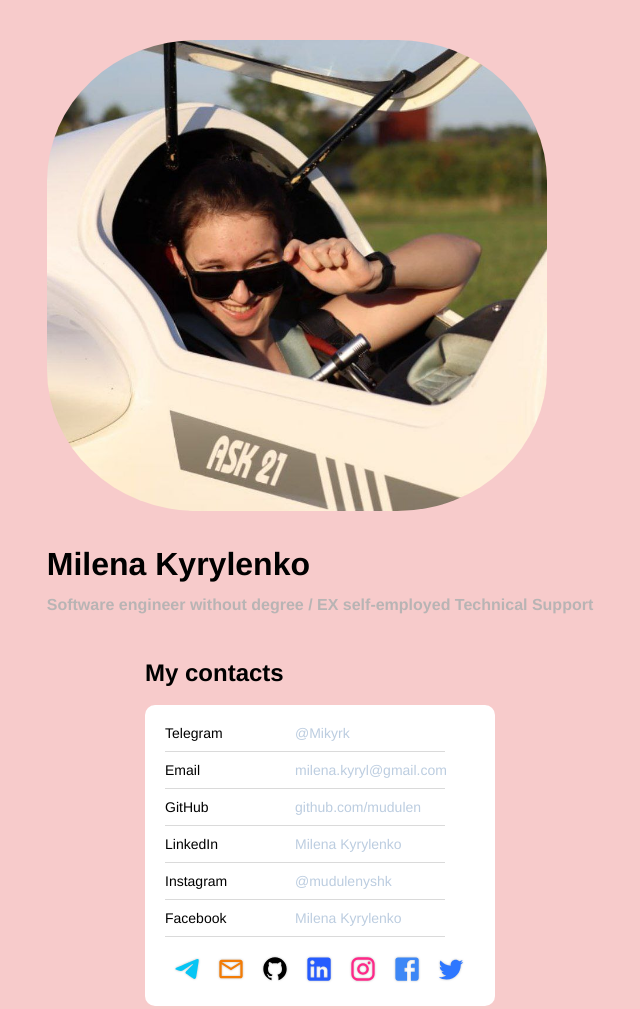
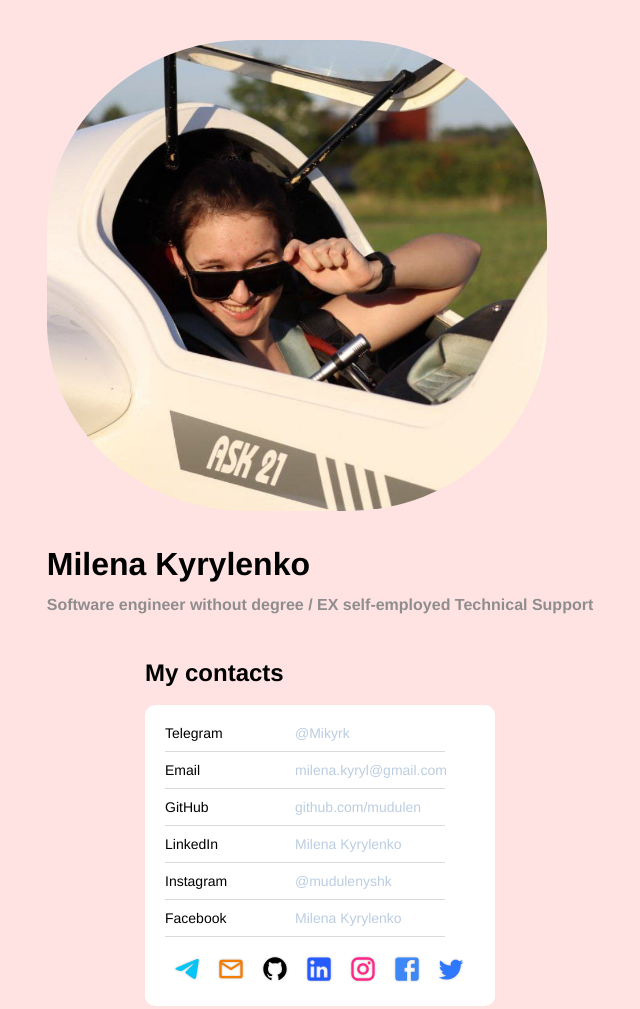
Before and after one commit to mudulen/mudulen.github.io, a plain HTML site: page index.html in a window 1280 px wide. Shown: the top 1009 px of the page, without its empty margins (320-960 px from the left). Drawn offline with nearby package versions, Linux system fonts and the light colour scheme.

Commit message:
Update style.css

```diff
--- a/style.css
+++ b/style.css
@@ -1,6 +1,6 @@
 body {
   font-family: "Helvetica";
-  background-color: #f7cbcb;
+  background-color: #ffe3e3;
   color: #000000;
   display: flex;
   flex-direction: column;
@@ -13,7 +13,7 @@ body {
 }
 
 .header__avatar {
-  border-radius: 30%;
+  border-radius: 40%;
 }
 
 .header__title {
@@ -24,7 +24,7 @@ body {
 }
 
 .header__subtitle {
-  color: #b8b4b4;
+  color: #8f8d8d;
   font-size: 16px;
   line-height: 1.4;
   margin: 0;
@@ -100,7 +100,7 @@ footer {
   align-items: center;
   padding: 10px;
   width: 320px;
-  background: #97bbe6;
+  background: #7796bd;
   border-radius: 20px;
 
   font-size: 14px;
```
